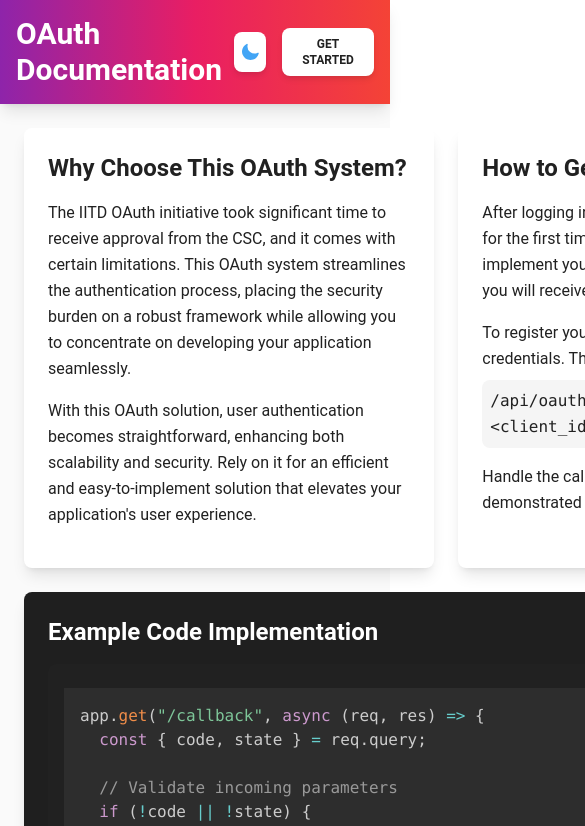
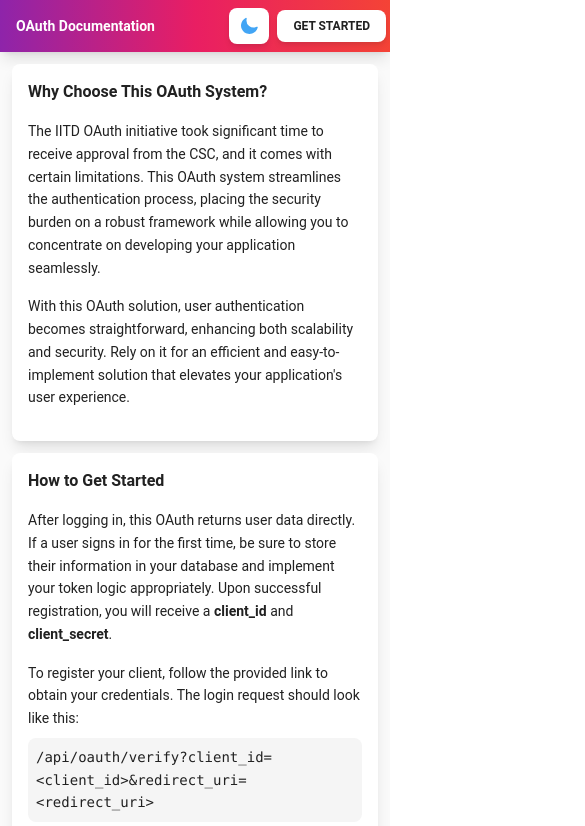
Before and after one commit to Sudarshan50/IITD_OAuth, a React (Vite) app in the folder client/: page / in a window 390 px wide. Shown: the top 826 px of the page, 585 px wide, since content can reach past the window. Built offline with nearby package versions, Linux system fonts and the light colour scheme.

Commit message:
make navbar responsive homepage grid error remove

```diff
--- a/client/src/pages/OauthInfo.jsx
+++ b/client/src/pages/OauthInfo.jsx
@@ -84,17 +84,19 @@
             className={`${darkMode ? "bg-[#121212] text-gray-300" : "bg-gray-50 text-gray-800"} min-h-screen font-sans transition-all`} // Set a nice font family
         >
             {/* Enhanced Navbar */}
-            <nav className="bg-gradient-to-r from-purple-600 via-pink-500 to-red-500 p-4 shadow-lg">
+            <nav className="bg-gradient-to-r from-purple-600 via-pink-500 to-red-500 px-1 py-2 shadow-lg sm:p-4">
                 <div className="container mx-auto flex items-center justify-between">
-                    <h1 className="text-3xl font-bold text-white">OAuth Documentation</h1>
-                    <div className="flex items-center space-x-4">
+                    <h1 className="pl-3 text-sm font-bold text-white sm:pl-0 sm:text-2xl md:text-3xl">
+                        OAuth Documentation
+                    </h1>
+                    <div className="flex items-center space-x-2 sm:space-x-4">
                         <Tooltip
                             content={darkMode ? "Switch to Light Mode" : "Switch to Dark Mode"}
                             placement="bottom"
                         >
                             <IconButton
                                 onClick={handleToggle}
-                                className="bg-white text-gray-900 transition-all hover:bg-gray-100"
+                                className="h-9 bg-white text-gray-900 transition-all hover:bg-gray-100"
                             >
                                 {darkMode ? (
                                     <SunIcon className="h-5 w-5 text-yellow-400" />
@@ -116,20 +118,22 @@
             </nav>
 
             {/* Main Content */}
-            <div className="container mx-auto p-6">
-                <div className="grid gap-6 sm:grid-cols-1 lg:grid-cols-2">
+            <div className="container mx-auto p-3 lg:p-6">
+                <div className="grid grid-cols-1 gap-3 md:grid-cols-2 md:gap-6">
                     {/* Why this OAuth Section */}
                     <div
-                        className={`${darkMode ? "bg-[#1f1f1f] text-gray-300" : "bg-white text-gray-900"} rounded-lg p-6 shadow-lg transition-all`}
+                        className={`${darkMode ? "bg-[#1f1f1f] text-gray-300" : "bg-white text-gray-900"} rounded-lg p-4 shadow-lg transition-all lg:p-6`}
                     >
-                        <h2 className={`mb-4 text-2xl font-semibold ${headingColor}`}>Why Choose This OAuth System?</h2>
-                        <p className="mb-4 leading-relaxed">
+                        <h2 className={`mb-4 text-base font-bold md:text-2xl md:font-semibold ${headingColor}`}>
+                            Why Choose This OAuth System?
+                        </h2>
+                        <p className="mb-4 text-sm leading-relaxed md:text-base">
                             The IITD OAuth initiative took significant time to receive approval from the CSC, and it
                             comes with certain limitations. This OAuth system streamlines the authentication process,
                             placing the security burden on a robust framework while allowing you to concentrate on
                             developing your application seamlessly.
                         </p>
-                        <p className="mb-4 leading-relaxed">
+                        <p className="mb-4 text-sm md:text-base leading-relaxed">
                             With this OAuth solution, user authentication becomes straightforward, enhancing both
                             scalability and security. Rely on it for an efficient and easy-to-implement solution that
                             elevates your application&apos;s user experience.
@@ -138,16 +142,18 @@
 
                     {/* How to Use Section */}
                     <div
-                        className={`${darkMode ? "bg-[#1f1f1f] text-gray-300" : "bg-white text-gray-900"} rounded-lg p-6 shadow-lg transition-all`}
+                        className={`${darkMode ? "bg-[#1f1f1f] text-gray-300" : "bg-white text-gray-900"} rounded-lg p-4 shadow-lg transition-all lg:p-6`}
                     >
-                        <h2 className={`mb-4 text-2xl font-semibold ${headingColor}`}>How to Get Started</h2>
-                        <p className="mb-4 leading-relaxed">
+                        <h2 className={`mb-4 text-base font-bold md:text-2xl md:font-semibold ${headingColor}`}>
+                            How to Get Started
+                        </h2>
+                        <p className="mb-4 text-sm leading-relaxed md:text-base">
                             After logging in, this OAuth returns user data directly. If a user signs in for the first
                             time, be sure to store their information in your database and implement your token logic
                             appropriately. Upon successful registration, you will receive a <strong>client_id </strong>
                             and <strong>client_secret</strong>.
                         </p>
-                        <p className="mb-4 leading-relaxed">
+                        <p className="mb-4 text-sm md:text-base leading-relaxed">
                             To register your client, follow the provided link to obtain your credentials. The login
                             request should look like this:
                             <code
@@ -157,7 +163,7 @@
                             </code>
                         </p>
                         <p
-                            className={`${darkMode ? "bg-[#1f1f1f] text-gray-300" : "bg-white text-gray-900"} leading-relaxed`}
+                            className={`${darkMode ? "bg-[#1f1f1f] text-gray-300" : "bg-white text-gray-900"} leading-relaxed text-sm md:text-base`}
                         >
                             Handle the callback request effectively and manage the token flow as demonstrated in the
                             example code below.
@@ -165,9 +171,9 @@
                     </div>
 
                     {/* Code Block with Syntax Highlighting and Copy Button */}
-                    <div className="col-span-2 rounded-lg bg-[#1f1f1f] p-6 shadow-lg transition-all">
-                        <h2 className={`mb-4 text-2xl font-semibold text-white`}>Example Code Implementation</h2>
-                        <div className="relative rounded-lg bg-gray-900 p-4 text-white">
+                    <div className="col-span-1 rounded-lg bg-[#1f1f1f] px-2 py-3 md:p-6 shadow-lg transition-all md:col-span-2">
+                        <h2 className={`mb-4 text-xl md:text-2xl font-semibold text-white`}>Example Code Implementation</h2>
+                        <div className="relative rounded-lg bg-gray-900 p-2 md:p-4 text-white">
                             <pre className="language-javascript">
                                 <code>{codeSnippet}</code>
                             </pre>
--- a/client/src/pages/admin/SignIn.jsx
+++ b/client/src/pages/admin/SignIn.jsx
@@ -36,8 +36,8 @@
 
     return (
         <div className="flex min-h-[calc(94.84vh-1px)] items-center justify-center overflow-hidden bg-gray-100">
-            <div className="w-full max-w-md rounded-lg bg-white p-8 shadow-lg">
-                <h2 className="mb-6 text-center text-2xl font-bold text-gray-800">Admin Sign In</h2>
+            <div className="w-full max-w-md rounded-lg bg-white px-3 py-6 sm:p-8 shadow-lg">
+                <h2 className="mb-6 text-center text-xl sm:text-2xl font-bold text-gray-800">Admin Sign In</h2>
                 <form
                     onSubmit={handleSignIn}
                     className="space-y-6"
--- a/client/src/pages/admin/navbar.jsx
+++ b/client/src/pages/admin/navbar.jsx
@@ -1,17 +1,39 @@
 import { Button } from "@material-tailwind/react";
+import { Bars3Icon } from "@heroicons/react/24/outline";
 import { useNavigate } from "react-router-dom";
 import cookie from "js-cookie";
 import axios from "axios";
 import { toast } from "react-toastify";
+import { useState } from "react";
+
 const Navbar = () => {
     const navigate = useNavigate();
     const { pathname } = window.location;
+    const [isOpen, setIsOpen] = useState(false);
+
+    const toggleDrawer = () => {
+        setIsOpen(!isOpen); // Toggle the drawer state
+    };
+
+    const closeDrawer = () => {
+        setIsOpen(false); // Close the drawer
+    };
 
     return (
-        <nav className="bg-blue-gray-900 p-4 text-white">
+        <nav className="relative bg-blue-gray-900 py-2 px-4 md:p-4 text-white">
             <div className="container mx-auto flex items-center justify-between">
-                <h1 className="text-2xl font-bold">Admin Dashboard</h1>
-                <div className="space-x-4">
+                <h1 className="text-lg font-bold md:text-2xl">Admin Dashboard</h1>
+
+                {/* Menu Icon for screens below md */}
+                <div className="md:hidden">
+                    <Bars3Icon
+                        className="h-8 w-8 cursor-pointer text-white"
+                        onClick={toggleDrawer}
+                    />
+                </div>
+
+                {/* Buttons for md and above */}
+                <div className="hidden space-x-4 md:flex">
                     {pathname !== "/admin/dashboard" && (
                         <Button
                             className="rounded-lg bg-green-400 px-4 py-2 font-semibold text-gray-900 hover:bg-green-500"
@@ -58,6 +80,73 @@
                     </Button>
                 </div>
             </div>
+            {/* Drawer for mobile */}
+            {isOpen && (
+                <div className="md:hidden">
+                    {/* Backdrop */}
+                    <div
+                        className="fixed inset-0 z-10 bg-black bg-opacity-50"
+                        onClick={closeDrawer}
+                    ></div>
+
+                    {/* Side Drawer */}
+                    <div className="fixed right-0 top-0 z-20 h-full w-64 sm:w-96 flex items-center justify-center bg-blue-gray-400 p-6 text-gray-900">
+                        <div className="flex flex-col space-y-4">
+                            {pathname !== "/admin/dashboard" && (
+                                <Button
+                                    className="rounded-lg bg-green-400 px-4 py-2 font-semibold text-gray-900 hover:bg-green-500"
+                                    onClick={() => {
+                                        navigate("/admin/dashboard");
+                                        closeDrawer();
+                                    }}
+                                >
+                                    Home
+                                </Button>
+                            )}
+                            {pathname !== "/admin/reg" && (
+                                <Button
+                                    className="rounded-lg bg-yellow-400 px-4 py-2 font-semibold text-gray-900 hover:bg-yellow-500"
+                                    onClick={() => {
+                                        navigate("/admin/reg");
+                                        closeDrawer();
+                                    }}
+                                >
+                                    Register New Client
+                                </Button>
+                            )}
+                            <Button
+                                className="rounded-lg bg-red-400 px-4 py-2 font-semibold text-gray-900 hover:bg-red-500"
+                                onClick={() => {
+                                    toast
+                                        .promise(
+                                            axios.get("/admin/logout"),
+                                            {
+                                                pending: "Logging out...",
+                                                success: "Logged out successfully!",
+                                                error: "Logout failed!",
+                                            },
+                                            {
+                                                autoClose: 1000,
+                                            }
+                                        )
+                                        .then((res) => {
+                                            if (res.status === 200) {
+                                                cookie.remove("admin_token");
+                                                navigate("/admin/signin");
+                                                closeDrawer();
+                                            }
+                                        })
+                                        .catch((err) => {
+                                            throw new Error(err);
+                                        });
+                                }}
+                            >
+                                Log Out
+                            </Button>
+                        </div>
+                    </div>
+                </div>
+            )}
         </nav>
     );
 };
--- a/client/src/pages/admin/registeration.jsx
+++ b/client/src/pages/admin/registeration.jsx
@@ -56,10 +56,10 @@
     return (
         <>
             <Navbar />
-            <div className="bg-blackp-4 flex min-h-[calc(94.84vh-1px)] items-center justify-center overflow-hidden bg-black">
+            <div className="p-2 sm:p-4 flex min-h-[calc(94.84vh-1px)] items-center justify-center overflow-hidden bg-black">
                 {/* Form */}
-                <div className="w-full max-w-lg rounded-lg bg-gray-900 p-8 shadow-md">
-                    <h2 className="mb-6 text-2xl font-bold text-white">Add New Client</h2>
+                <div className="w-full max-w-lg rounded-lg bg-gray-900 px-3 py-6 sm:p-8 shadow-md">
+                    <h2 className="mb-6 text-xl sm:text-2xl font-bold text-white">Add New Client</h2>
                     <form
                         onSubmit={handleSubmit}
                         className="space-y-6"
--- a/client/src/pages/admin/updateClient.jsx
+++ b/client/src/pages/admin/updateClient.jsx
@@ -89,8 +89,8 @@
             <Navbar />
             <div className="flex min-h-[calc(94.84vh-1px)] items-center justify-center overflow-hidden bg-black p-4">
                 {/* Form */}
-                <div className="w-full max-w-lg rounded-lg bg-gray-900 p-8 shadow-md">
-                    <h2 className="mb-6 text-2xl font-bold text-white">Edit Client Details</h2>
+                <div className="w-full max-w-lg rounded-lg bg-gray-900 px-3 py-6 sm:p-8 shadow-md">
+                    <h2 className="mb-6 text-xl sm:text-2xl font-bold text-white">Edit Client Details</h2>
                     <form
                         onSubmit={handleSubmit}
                         className="space-y-6"
```
